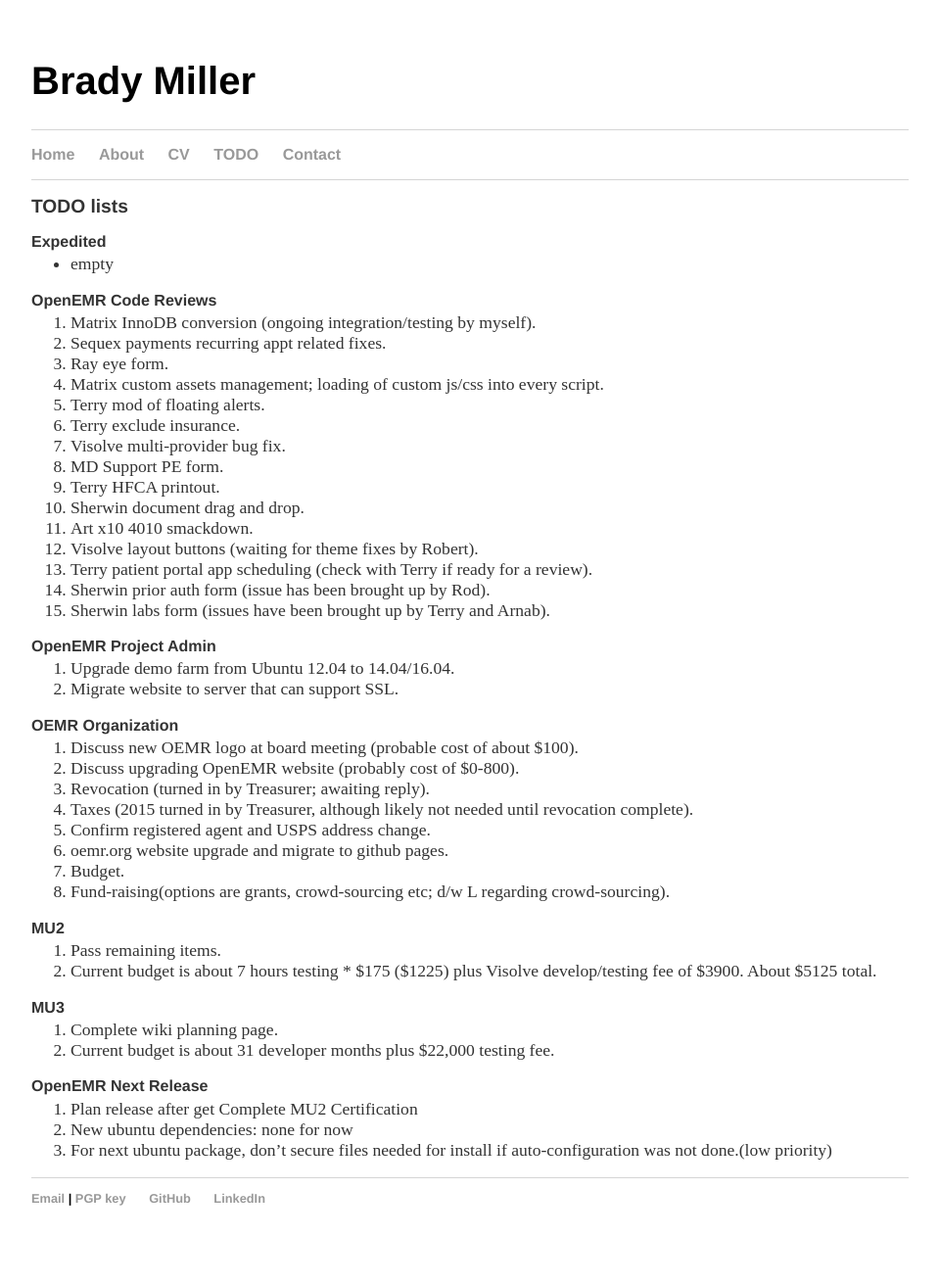
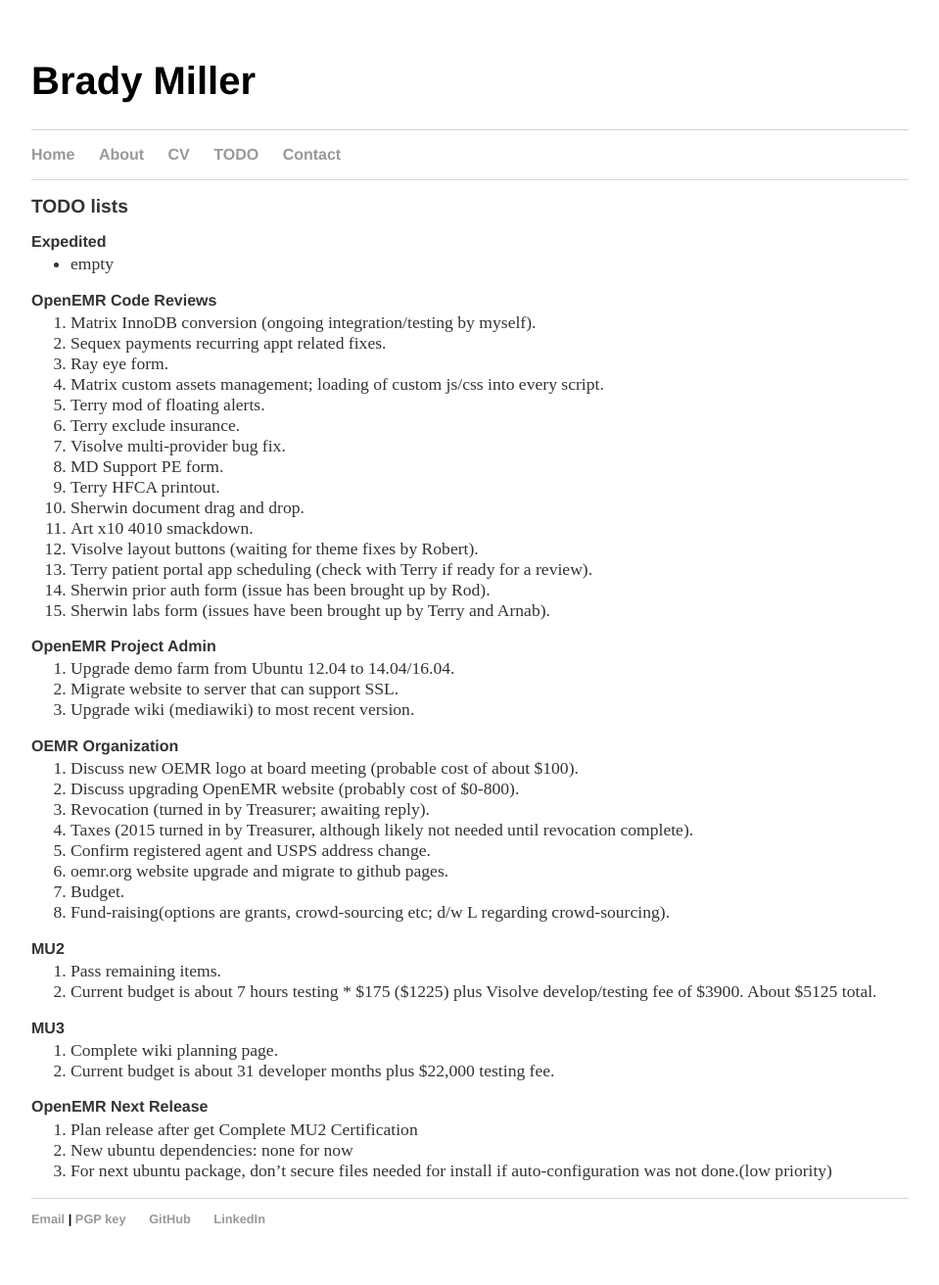
Before and after one commit to bradymiller/bradymiller.github.io, a Jekyll site: the page built from todo/index.md, in a window 1280 px wide. Shown: the whole page at 98% size, without its empty margins (160-1119 px from the left). Built offline with Jekyll 4.4.1, drawn with Linux system fonts in a browser that asks for light colours; before the commit the page ends 1291 px from its top, so only the background shows below that.

Commit message:
Update todo list

```diff
--- a/todo/index.md
+++ b/todo/index.md
@@ -26,6 +26,7 @@
 ### OpenEMR Project Admin
 1. Upgrade demo farm from Ubuntu 12.04 to 14.04/16.04.
 1. Migrate website to server that can support SSL.
+1. Upgrade wiki (mediawiki) to most recent version.
 
 ### OEMR Organization
 1. Discuss new OEMR logo at board meeting (probable cost of about $100).
```
